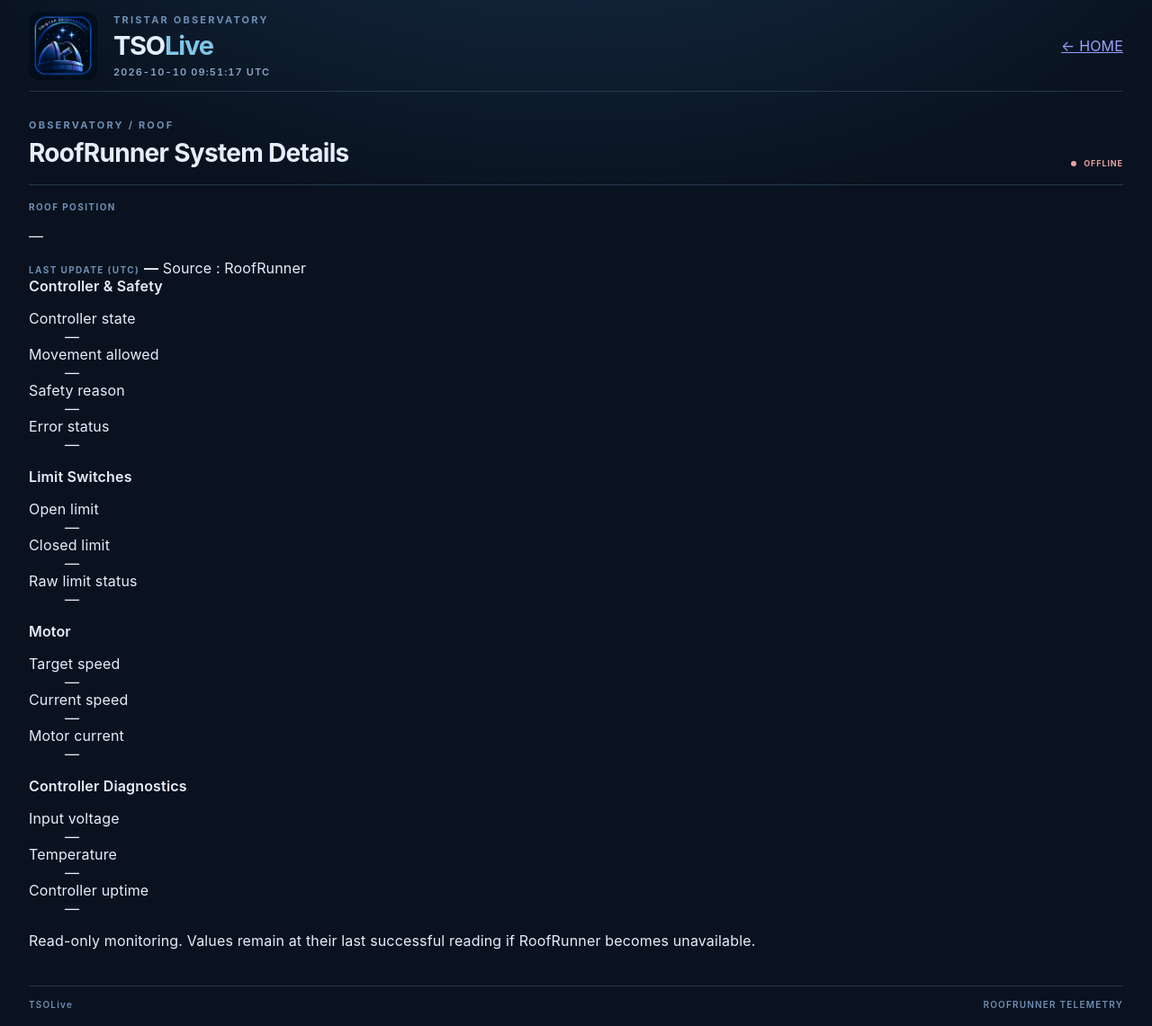
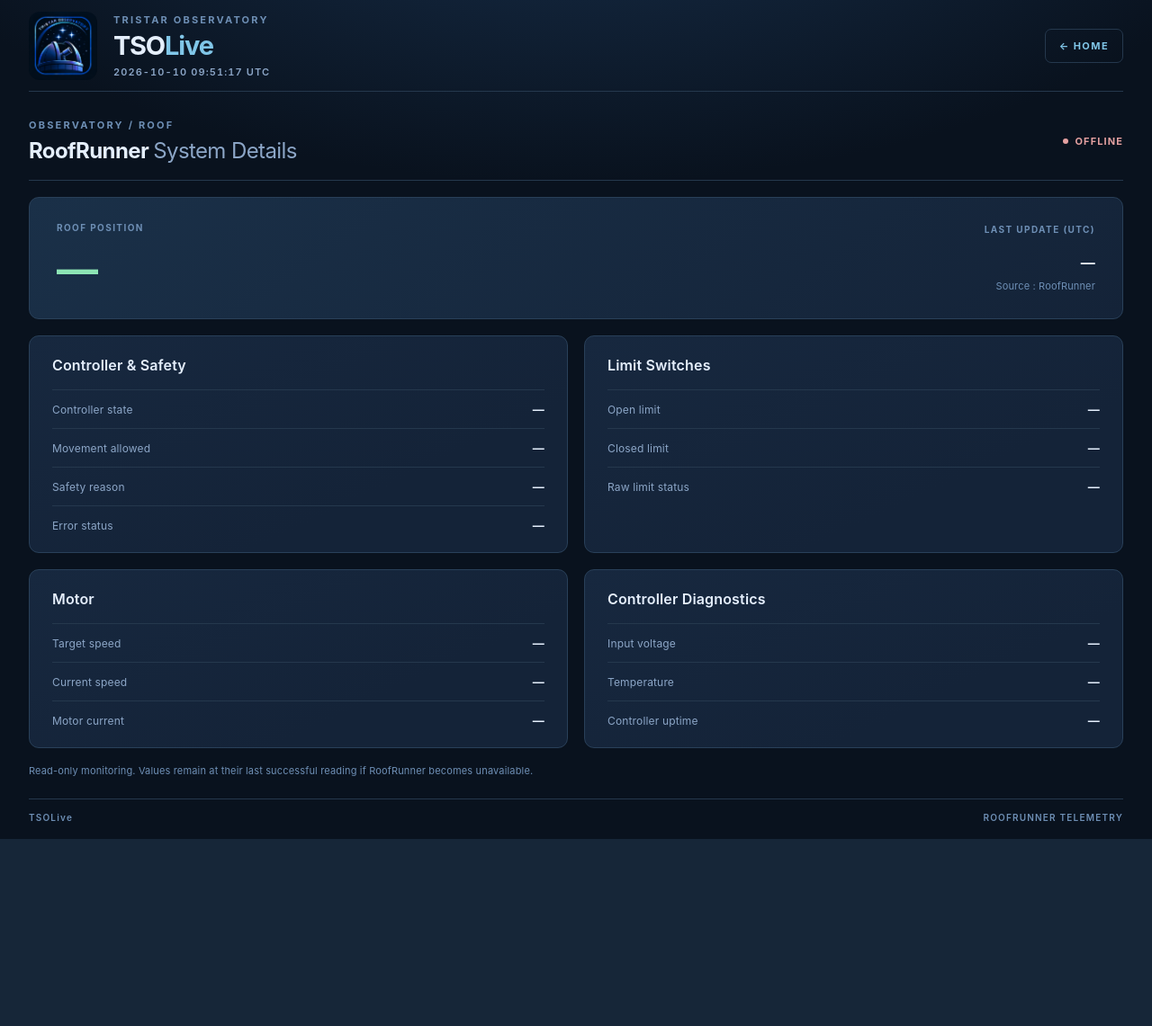
Before and after one commit to EorEquis/TSOLive, a FastAPI app: page /details?system=roof in a window 1280 px wide. Shown: the whole page at 90% size. After the commit the page ends 933 px from the top, so only its background shows below. Run offline with FastAPI, Linux system fonts and the light colour scheme.

Commit message:
Style RoofRunner details with TSOLive design language

```diff
--- a/static/styles.css
+++ b/static/styles.css
@@ -58,3 +58,28 @@
 /* RoofRunner connectivity state. */
 .device-tag.offline{color:#e5a1a1}
 .status-dot.offline-dot{background:#e5a1a1;box-shadow:none}
+
+/* RoofRunner details: same palette and typography as the overview. */
+.details-home,.details-link{color:var(--cyan);text-decoration:none}
+.details-home{font-size:11px;font-weight:750;letter-spacing:.13em;border:1px solid var(--line);border-radius:7px;padding:11px 15px}
+.details-home:hover,.details-link:hover{color:var(--text);border-color:var(--cyan)}
+.details-main{padding-top:30px}
+.details-heading{align-items:center}
+.details-heading h2{font-size:24px}
+.details-subtitle{color:var(--muted);font-weight:400}
+.details-connection{font-size:11px}
+.details-hero{display:flex;justify-content:space-between;align-items:center;gap:25px;background:linear-gradient(145deg,#1a3048,var(--panel));border:1px solid #294059;border-radius:11px;padding:27px 30px;margin-bottom:18px}
+.details-position{font-size:46px;font-weight:750;color:var(--green);margin:9px 0 0;letter-spacing:.015em}
+.details-hero-meta{display:flex;flex-direction:column;align-items:flex-end;gap:9px}
+.details-hero-meta strong{font-size:16px;font-variant-numeric:tabular-nums;font-weight:650}
+.details-source{font-size:11px;color:var(--subtle)}
+.details-grid{display:grid;grid-template-columns:repeat(2,minmax(0,1fr));gap:18px}
+.details-panel{min-width:0;background:linear-gradient(155deg,#17283f,var(--panel) 68%);border:1px solid #294059;border-radius:11px;padding:22px 25px}
+.details-panel h3{font-size:16px;padding-bottom:17px;border-bottom:1px solid var(--line)}
+.details-values{margin:0}
+.details-values>div{display:flex;justify-content:space-between;align-items:center;gap:20px;padding:13px 0;border-bottom:1px solid var(--line)}
+.details-values>div:last-child{border-bottom:0;padding-bottom:0}
+.details-values dt{color:var(--muted);font-size:12px}
+.details-values dd{margin:0;font-size:13px;font-weight:650;font-variant-numeric:tabular-nums;text-align:right;overflow-wrap:anywhere}
+.details-note{font-size:11px;color:var(--subtle);margin:18px 0 0}
+@media(max-width:700px){.details-grid{grid-template-columns:1fr}.details-hero{padding:22px;align-items:flex-start;flex-direction:column}.details-hero-meta{align-items:flex-start}.details-position{font-size:36px}.details-heading h2{font-size:21px}.details-home{padding:9px 10px}.details-panel{padding:18px}}
```
